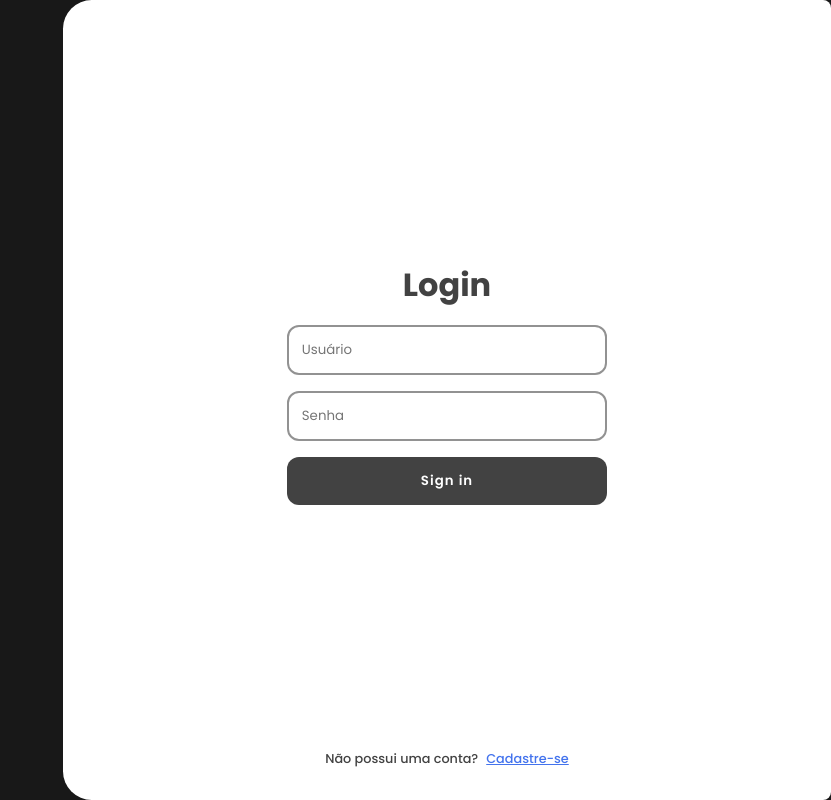
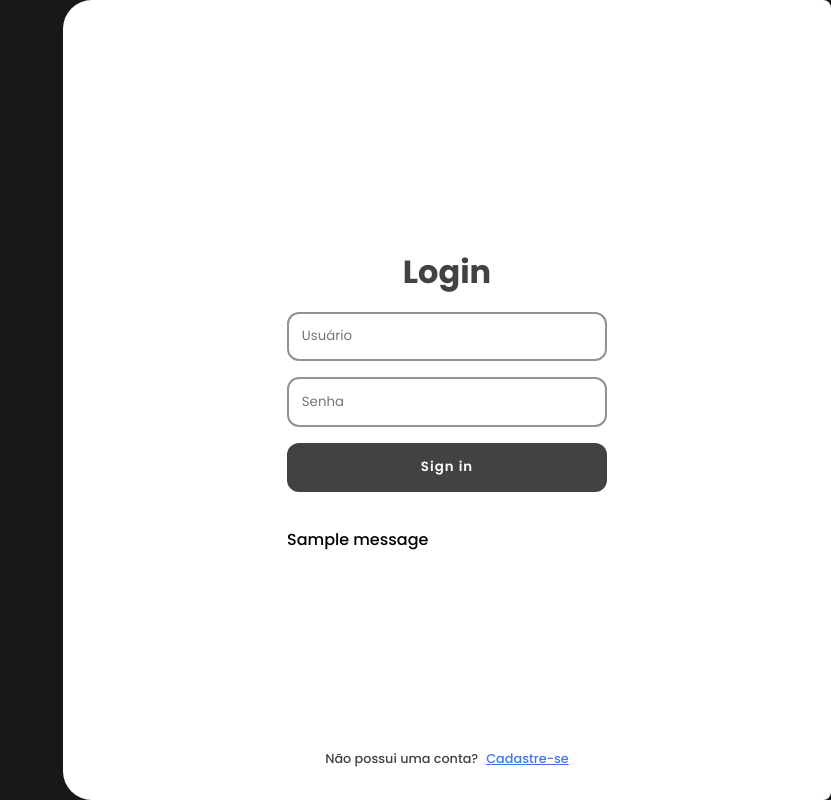
Before and after one commit to lariisantos/OldCheckpoint, a Django app: page / in a window 1280 px wide. Shown: the whole page, without its empty margins (449-1280 px from the left). Run offline with Django 5.2, Linux system fonts and the light colour scheme; tables that the repository leaves empty hold one stand-in row (values such as "Sample post"); one stand-in notice (Sample message) is shown.

Commit message:
feat: add empty password, show messages signin page

```diff
--- a/autenticacao/templates/autenticacao/signin.html
+++ b/autenticacao/templates/autenticacao/signin.html
@@ -19,6 +19,14 @@
                 <button class="poppins-semibold">Sign in</button>
             </form>
 
+            {% if messages %}
+                {% for message in messages %}
+                    <div class="">
+                        {{message}}
+                    </div>
+                {% endfor %}
+            {% endif %}
+
             <div class="container-row flex-1">
                 <p class="poppins-medium tiny">Não possui uma conta?</p>
                 <a class="poppins-medium tiny link" href="{% url 'autenticacao:signup' %}">Cadastre-se</a>
--- a/autenticacao/views.py
+++ b/autenticacao/views.py
@@ -24,6 +24,10 @@ class SignupView(View):
         if(user.exists()):
             messages.add_message(req, constants.ERROR, 'Username já existe!')
         else:
+            if(password == ""):
+                messages.add_message(req, constants.ERROR, 'Insira uma senha válida')
+                return render(req, 'autenticacao/signup.html')
+
             if(password != c_password):
                 messages.add_message(req, constants.ERROR, 'As senhas não são iguais!')
             else:
```
